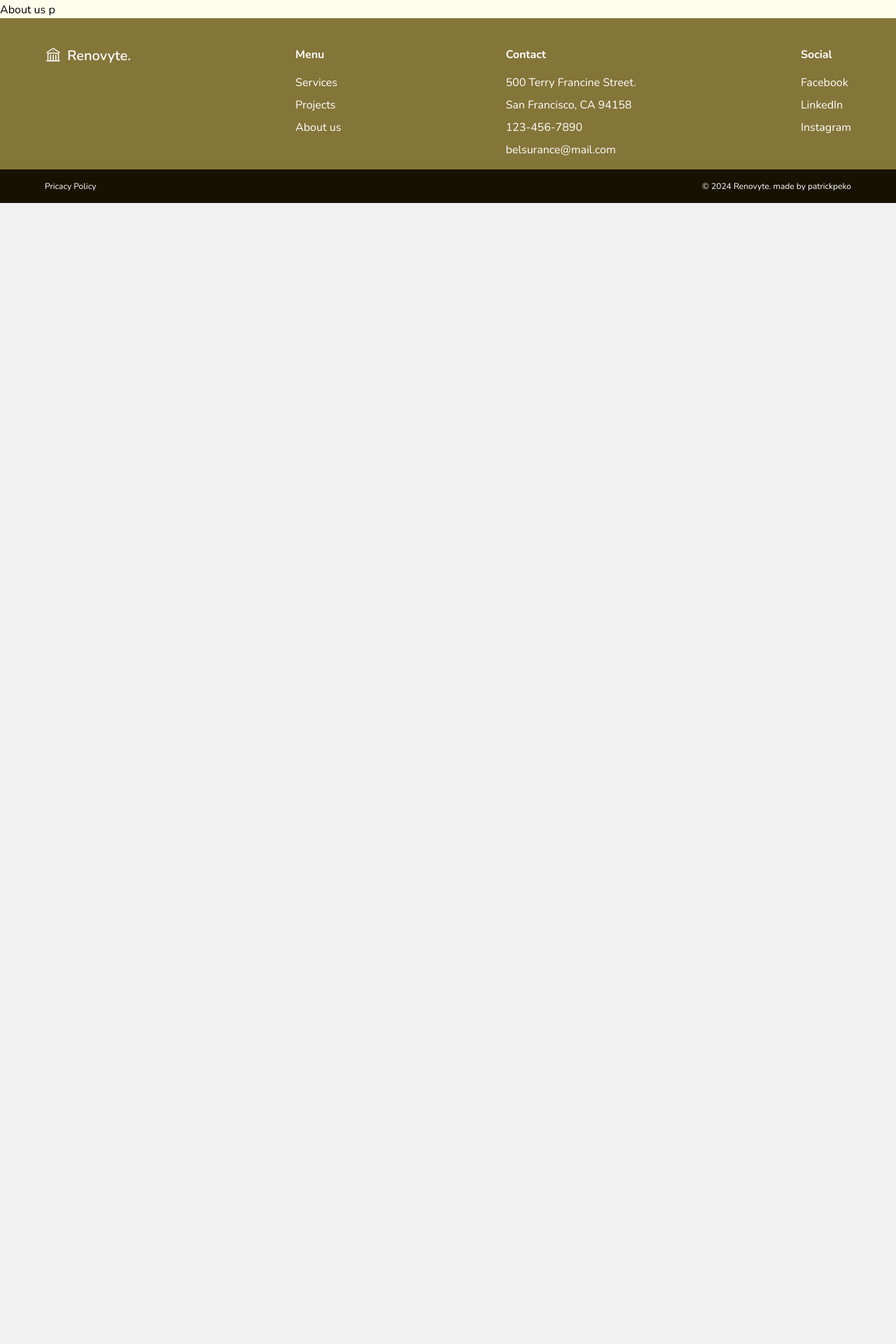
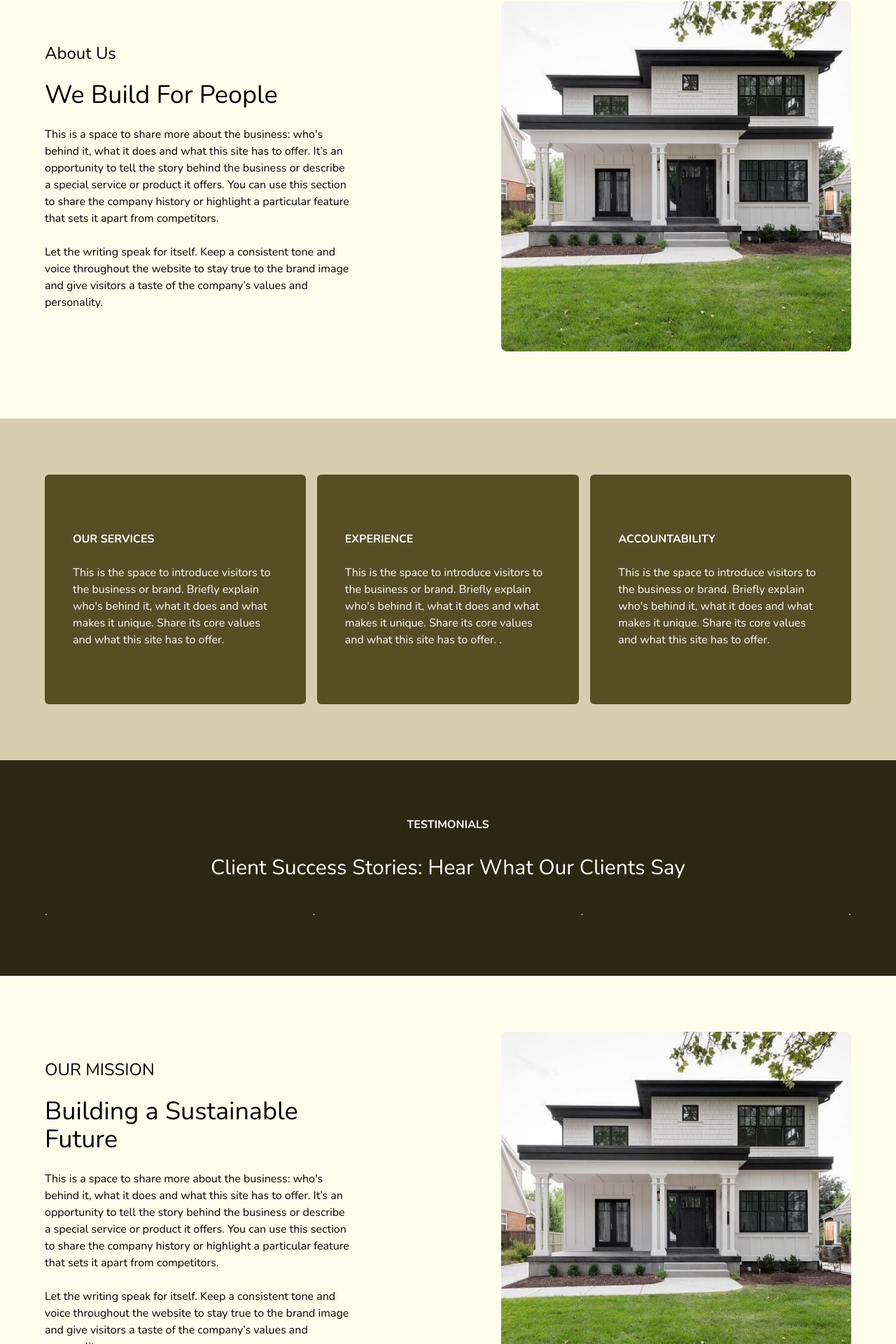
Before and after one commit to patrickashi/renovyte, a React (Create React App) app: page /Aboutusp in a window 1280 px wide. Shown: the part 126-2046 px from the top of the page at 70% size. Before the commit the page ends 800 px from the top, so only its background shows below. Built offline with nearby package versions, Linux system fonts and the light colour scheme.

Commit message:
new
add new

```diff
--- a/src/pages/Aboutusp.jsx
+++ b/src/pages/Aboutusp.jsx
@@ -1,9 +1,95 @@
 import React from "react"
+import renovation3 from "../Assets/renovation3.jpg";
+import { useInView } from 'react-intersection-observer';
 
 const Aboutusp = () => {
+    const { ref, inView } = useInView({
+        triggerOnce: true, // Trigger animation only once
+        threshold: 0.1, // Adjust based on when you want the animation to start
+    });
     return(
-        <div className="pt-32 bg-[#FFFEED]">
-            About us p
+        <div className="bg-[#FFFEED] w-full pt-32  ">
+           <div className="flex flex-col md:flex-row justify-between items-center px-2 md:px-10 lg:px-16 pb-24">
+                <div className="w-full md:w-[700px]">
+                    <h2 className="text-2xl">About Us</h2>
+                    <h2 className="transition-opacity duration-1000 ease-in-out text-4xl my-6">We Build For People</h2>
+                    <p className="mb-6">This is a space to share more about the business: who's behind it, what it does and what this site has to offer.
+                        It’s an opportunity to tell the story behind the business or describe a special service or product it offers.
+                        You can use this section to share the company history or highlight a particular feature that sets it apart
+                        from competitors.
+                    </p>
+                    <p>Let the writing speak for itself. Keep a consistent tone and voice throughout the website to stay true to the
+                        brand image and give visitors a taste of the company’s values and personality.
+                    </p>
+
+                </div>
+                <div className="transition-opacity duration-1000 ease-in-out flex justify-end w-full mt-10 md:mt-0">
+                    <img src={renovation3} alt="img" className="w-full md:w-[500px] h-[500px] object-cover rounded-lg" />
+                </div>
+           </div>
+
+           <div className="transition-opacity duration-1000 bg-[#D6CEAD] ease-in-out flex flex-col md:flex-row gap-4 text-white  justify-between py-20 px-2 md:px-10 lg:px-16">
+                <div className="flex justify-start flex-col  bg-[#584E26] py-20 px-10 rounded-md">
+                    <h2 className="font-bold mb-6">OUR SERVICES</h2>
+                    <p>This is the space to introduce visitors to the business or brand. Briefly explain who's behind it, what it does and
+                        what makes it unique. Share its core values and what this site has to offer.
+                    </p>
+                </div>
+                <div className="flex justify-start flex-col bg-[#584E26] py-20 px-10 rounded-md">
+                    <h2 className="font-bold mb-6">EXPERIENCE</h2>
+                    <p>This is the space to introduce visitors to the business or brand. Briefly explain who's behind it,
+                        what it does and what makes it unique. Share its core values and what this site has to offer.
+                    .</p>
+                </div>
+                <div className="flex justify-start flex-col bg-[#584E26] py-20 px-10 rounded-md">
+                    <h2 className="font-bold mb-6">ACCOUNTABILITY</h2>
+                    <p>This is the space to introduce visitors to the business or brand. Briefly explain who's behind it,
+                        what it does and what makes it unique. Share its core values and what this site has to offer.
+                    </p>
+                </div>
+            </div>
+
+            <div className="bg-[#2C2713] w-full py-20 px-2 md:px-10 lg:px-16 text-white">
+            <h2 className="mb-8 font-bold text-center">TESTIMONIALS</h2>
+            <h2
+            ref={ref}
+            className={`transition-opacity duration-1000 ease-in-out text-3xl mb-8 my-2 text-center ${inView ? 'slide-in-from-bottom' : 'opacity-0'}`}>Client Success Stories: Hear What Our Clients Say</h2>
+            <div
+               ref={ref}
+               className={`transition-opacity duration-1000 ease-in-out flex flex-col md:flex-row gap-4 text-white  justify-between items-center ${inView ? 'slide-in-from-bottom' : 'opacity-0'}`}>
+
+                <div>.</div>
+                <div>.</div>
+                <div>.</div>
+                <div>.</div>
+
+
+            </div>
+
+
+
+            </div>
+
+            <div className="flex flex-col md:flex-row justify-between items-center px-2 md:px-10 lg:px-16 pb-24 pt-20">
+                <div className="w-full md:w-[700px]">
+                    <h2 className="text-2xl">OUR MISSION</h2>
+                    <h2 className="transition-opacity duration-1000 ease-in-out text-4xl my-6">Building a Sustainable Future</h2>
+                    <p className="mb-6">This is a space to share more about the business: who's behind it, what it does and what
+                        this site has to offer. It’s an opportunity to tell the story behind the business or describe a special
+                        service or product it offers. You can use this section to share the company history or highlight
+                        a particular feature that sets it apart from competitors.
+                    </p>
+                    <p>Let the writing speak for itself. Keep a consistent tone and voice throughout the website to stay true
+                        to the brand image and give visitors a taste of the company’s values and personality.
+                    </p>
+
+                </div>
+                <div className="transition-opacity duration-1000 ease-in-out flex justify-end w-full mt-10 md:mt-0">
+                    <img src={renovation3} alt="img" className="w-full md:w-[500px] h-[500px] object-cover rounded-lg" />
+                </div>
+           </div>
+
+
         </div>
     )
 }
```
